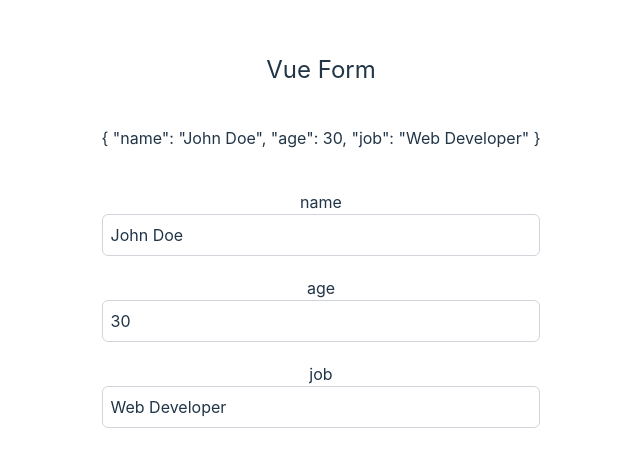
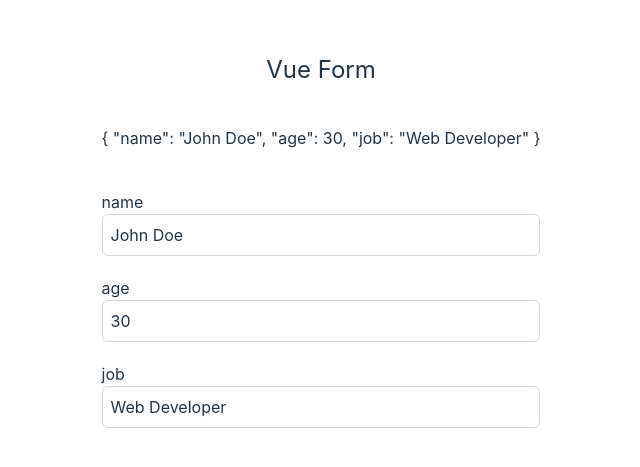
Before and after one commit to LearnWithHasinHayder/vue-form, a Vue app: page / in a window 1280 px wide. Shown: the part 149-616 px from the top of the page, without its empty margins (319-959 px from the left). Built offline with nearby package versions, Linux system fonts and the light colour scheme.

Commit message:
Episode 02 Code

```diff
--- a/src/App.vue
+++ b/src/App.vue
@@ -1,10 +1,11 @@
 <script setup>
-import { ref, reactive, computed } from 'vue'
+import { ref, reactive } from 'vue'
 const person = reactive({
   name: 'John Doe',
   age: 30,
   job: 'Web Developer',
 })
+
 </script>
 
 <template>
@@ -14,7 +15,12 @@
       {{ person }}
     </p>
 
-    <div class="flex flex-col mb-5" v-for="(value,key,index) in person" :key="index">
+    <!-- <div class="flex flex-col mb-5 text-left" >
+      <label for="name">Name</label>
+      <input type="text" class="border border-gray-300 rounded-md p-2" v-model="person.name" />
+    </div> -->
+
+    <div class="flex flex-col mb-5 text-left" v-for="(value,key,index) in person" :key="key" >
       <label for="name">{{key}}</label>
       <input type="text" class="border border-gray-300 rounded-md p-2" v-model="person[key]" />
     </div>
```
